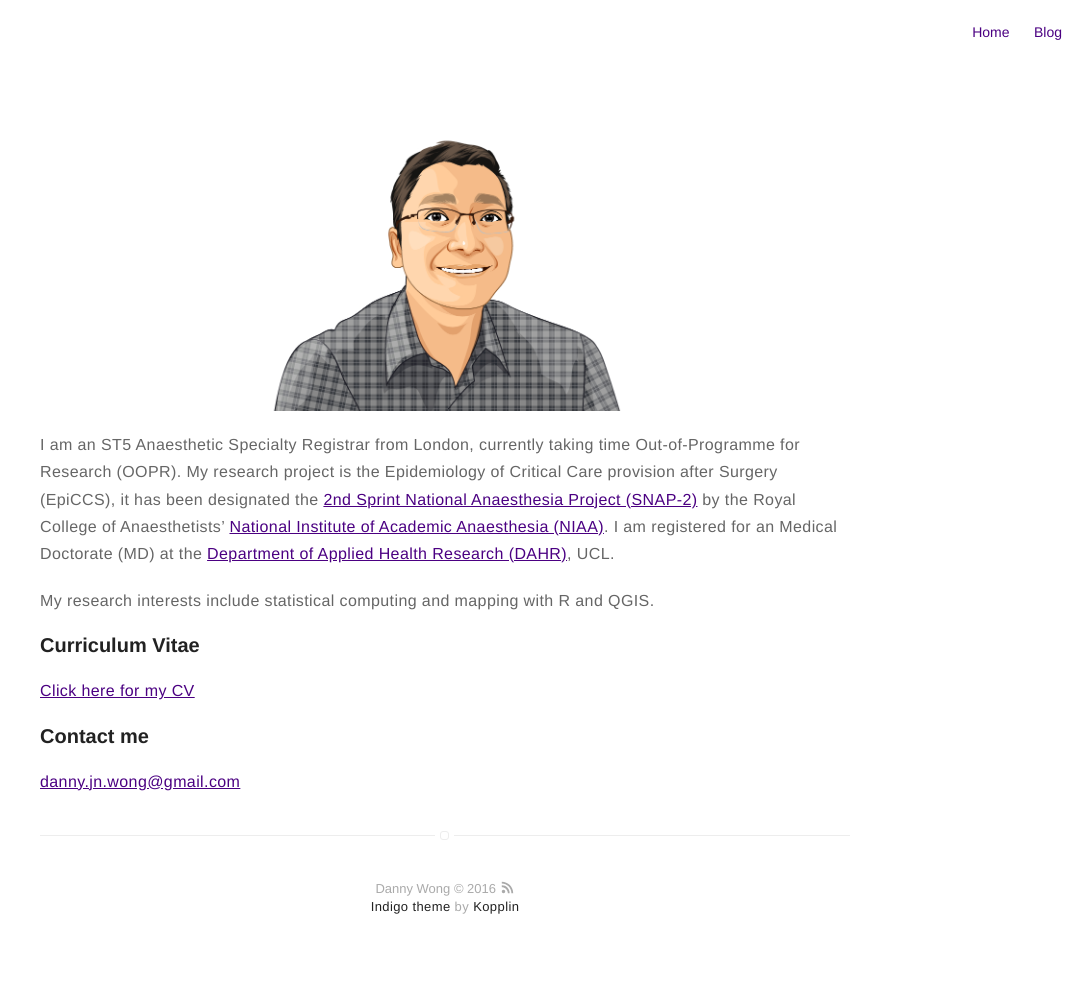
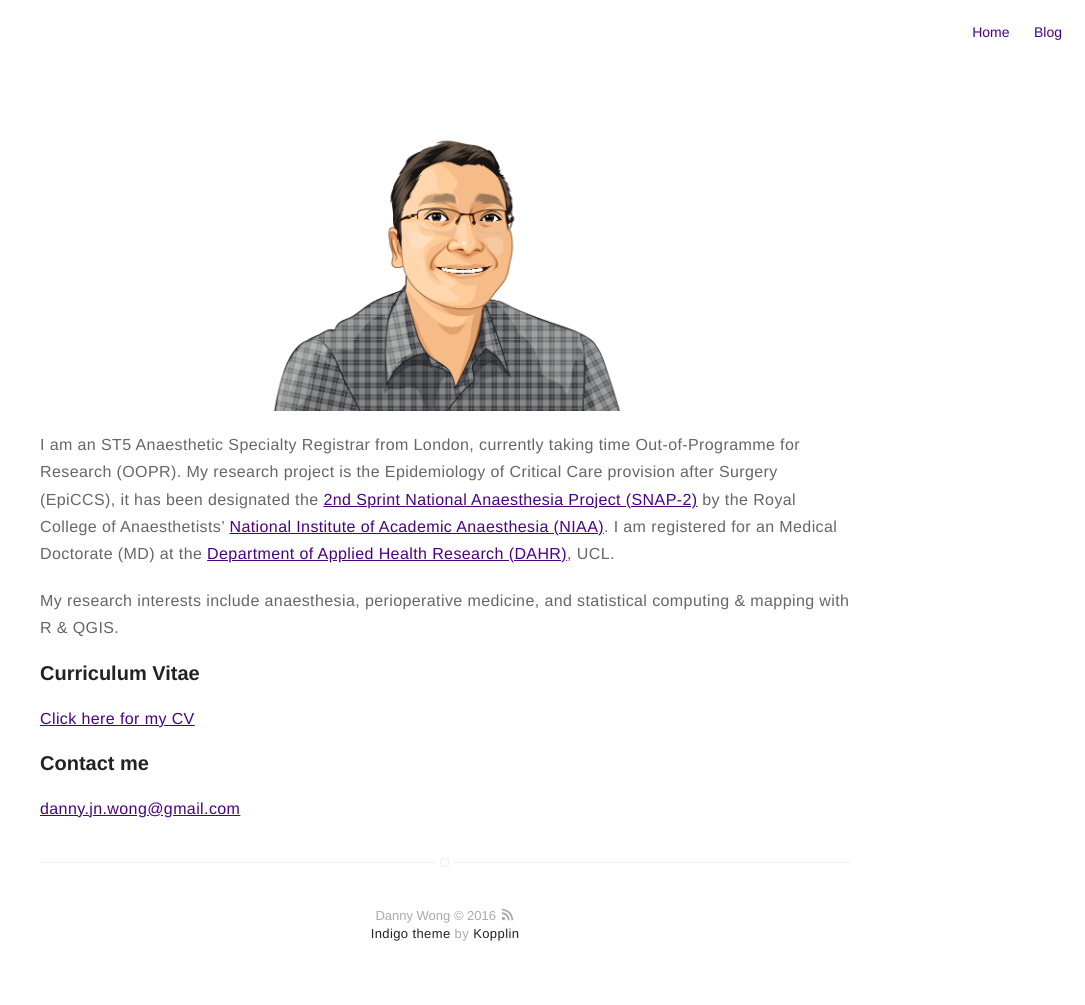
Before and after one commit to dannyjnwong/dannyjnwong.github.io, a Jekyll site: the page built from about.md, in a window 1280 px wide. Shown: the whole page, without its empty margins (195-1280 px from the left). Built offline with Jekyll 4.4.1, drawn with Linux system fonts in a browser that asks for light colours; before the commit the page ends 978 px from its top, so only the background shows below that.

Commit message:
Updated about.md

```diff
--- a/about.md
+++ b/about.md
@@ -2,12 +2,14 @@
 title: About
 layout: page
 permalink: /about/
+published: true
 ---
+
 ![Profile Image]({{ site.url }}/{{ site.picture }})
 
 I am an ST5 Anaesthetic Specialty Registrar from London, currently taking time Out-of-Programme for Research (OOPR). My research project is the Epidemiology of Critical Care provision after Surgery (EpiCCS), it has been designated the [2nd Sprint National Anaesthesia Project (SNAP-2)](http://www.niaa-hsrc.org.uk/SNAP-2) by the Royal College of Anaesthetists' [National Institute of Academic Anaesthesia (NIAA)](http://www.niaa.org.uk). I am registered for an Medical Doctorate (MD) at the [Department of Applied Health Research (DAHR)](https://www.ucl.ac.uk/dahr), UCL.
 
-My research interests include statistical computing and mapping with R and QGIS.
+My research interests include anaesthesia, perioperative medicine, and statistical computing & mapping with R & QGIS.
 
 ### Curriculum Vitae
 
```
